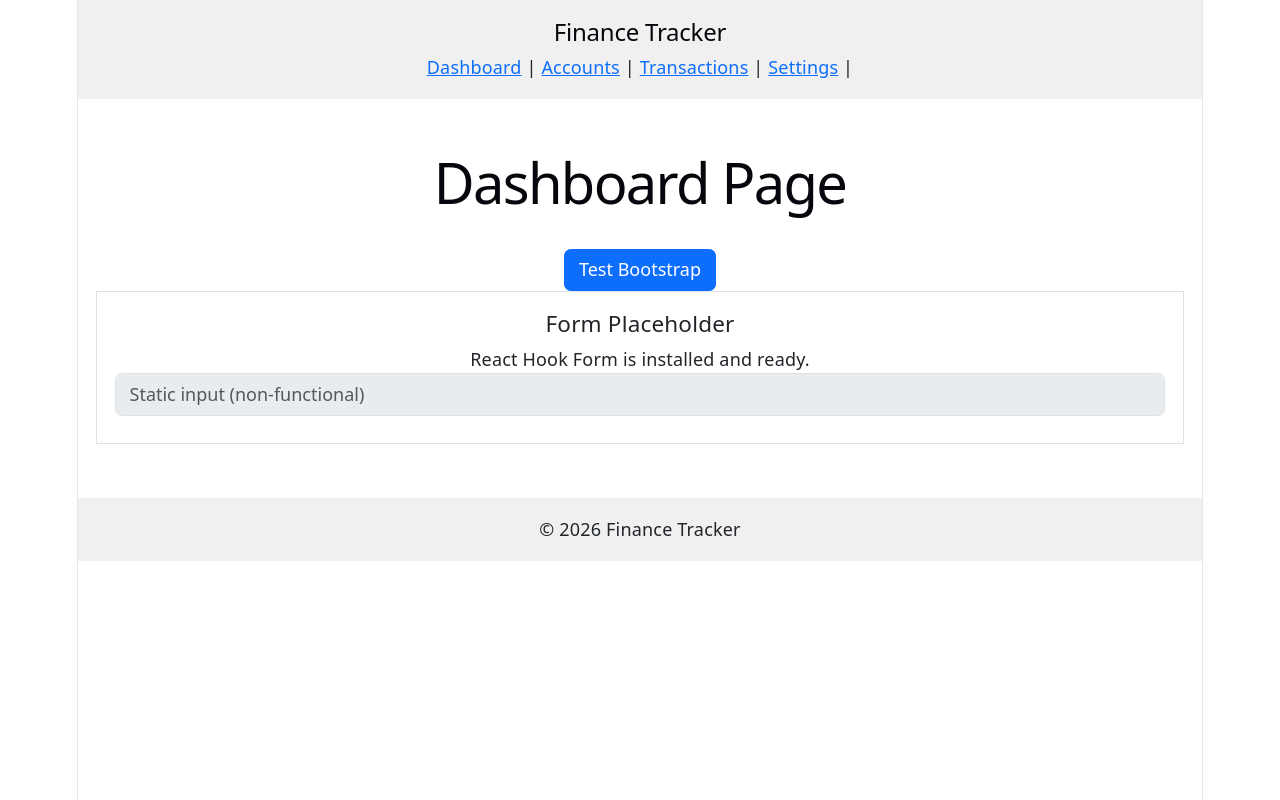
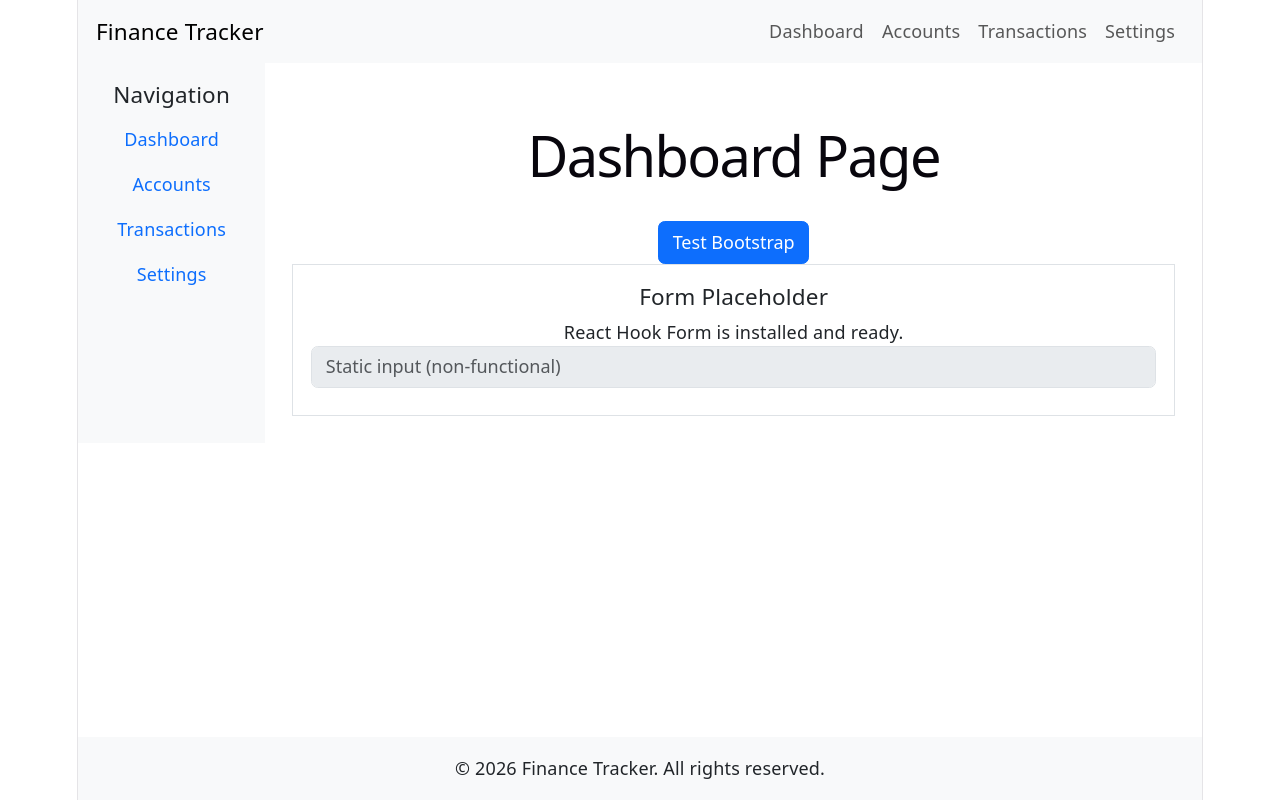
Before and after one commit to dmerc12/Finance-Tracker, a React (Vite) app in the folder client/: page / in a window 1280 px wide. Built offline with nearby package versions, Linux system fonts and the light colour scheme.

Commit message:
feat(frontend): create basic layout components with Bootstrap

```diff
--- a/client/src/components/index.ts
+++ b/client/src/components/index.ts
@@ -1 +1,3 @@
-export * from './PlaceholderForm';
+import PlaceholderForm from './PlaceholderForm';
+
+export { PlaceholderForm };
--- /dev/null
+++ b/client/src/components/layout/Footer.tsx
@@ -0,0 +1,13 @@
+import React from 'react';
+
+const Footer: React.FC = () => {
+    return (
+        <footer className="bg-light text-center py-3 mt-auto">
+            <div className="container">
+                <span>&copy; {new Date().getFullYear()} Finance Tracker. All rights reserved.</span>
+            </div>
+        </footer>
+    );
+};
+
+export default Footer;
--- /dev/null
+++ b/client/src/components/layout/Header.tsx
@@ -0,0 +1,36 @@
+import React from 'react';
+
+const Header: React.FC = () => {
+    return (
+        <nav className="navbar navbar-expand-lg navbar-light bg-light px-3">
+            <a className="navbar-brand" href="/">Finance Tracker</a>
+            <button className="navbar-toggler"
+                    type="button"
+                    data-bs-toggle="collapse"
+                    data-bs-target="#navbarNav"
+                    aria-expanded="false"
+                    aria-label="Toggle navigation"
+            >
+                <span className="navbar-toggler-icon"></span>
+            </button>
+            <div className="collapse navbar-collapse" id="navbarNav">
+                <ul className="navbar-nav ms-auto">
+                    <li className="nav-item">
+                        <a className="nav-link" href="/">Dashboard</a>
+                    </li>
+                    <li className="nav-item">
+                        <a className="nav-link" href="/accounts">Accounts</a>
+                    </li>
+                    <li className="nav-item">
+                        <a className="nav-link" href="/transactions">Transactions</a>
+                    </li>
+                    <li className="nav-item">
+                        <a className="nav-link" href="/settings">Settings</a>
+                    </li>
+                </ul>
+            </div>
+        </nav>
+    );
+};
+
+export default Header;
--- /dev/null
+++ b/client/src/components/layout/Sidebar.tsx
@@ -0,0 +1,25 @@
+import React from 'react';
+
+const Sidebar: React.FC = () => {
+    return (
+        <aside className="bg-light p-3 h-100">
+            <h5>Navigation</h5>
+            <ul className="nav flex-column">
+                <li className="nav-item">
+                    <a className="nav-link" href="/">Dashboard</a>
+                </li>
+                <li className="nav-item">
+                    <a className="nav-link" href="/accounts">Accounts</a>
+                </li>
+                <li className="nav-item">
+                    <a className="nav-link" href="/transactions">Transactions</a>
+                </li>
+                <li className="nav-item">
+                    <a className="nav-link" href="/settings">Settings</a>
+                </li>
+            </ul>
+        </aside>
+    );
+};
+
+export default Sidebar;
--- /dev/null
+++ b/client/src/components/layout/index.ts
@@ -0,0 +1,5 @@
+import Header from './Header';
+import Footer from './Footer';
+import Sidebar from './Sidebar';
+
+export { Header, Footer, Sidebar };
--- a/client/src/layouts/MainLayout.tsx
+++ b/client/src/layouts/MainLayout.tsx
@@ -1,24 +1,22 @@
 import React from 'react';
 import { Outlet } from 'react-router-dom';
+import { Header, Footer, Sidebar } from '../components/layout';
 
 const MainLayout: React.FC = () => {
     return (
-        <div>
-            <header style={{ background: '#f0f0f0', padding: '1rem' }}>
-                <h2>Finance Tracker</h2>
-                <nav>
-                    <a href="/">Dashboard</a> |{' '}
-                    <a href="/accounts">Accounts</a> |{' '}
-                    <a href="/transactions">Transactions</a> |{' '}
-                    <a href="/settings">Settings</a> |{' '}
-                </nav>
-            </header>
-            <main style={{ padding: '1rem' }}>
-                <Outlet />
-            </main>
-            <footer style={{ background: '#f0f0f0', padding: '1rem', marginTop: '2rem' }}>
-                <p>&copy; {new Date().getFullYear()} Finance Tracker</p>
-            </footer>
+        <div className="d-flex flex-column min-vh-100">
+            <Header />
+            <div className="container-fluid flex-grow-1">
+                <div className="row h-100">
+                    <div className="col-md-3 col-lg-2 p-0">
+                        <Sidebar />
+                    </div>
+                    <main className="col-md-9 col-lg-10 p-4">
+                        <Outlet />
+                    </main>
+                </div>
+            </div>
+            <Footer />
         </div>
     );
 };
--- a/client/src/pages/Dashboard.tsx
+++ b/client/src/pages/Dashboard.tsx
@@ -1,5 +1,5 @@
 import React from 'react';
-import PlaceholderForm from '../components/PlaceholderForm';
+import { PlaceholderForm } from '../components';
 
 const Dashboard: React.FC = () => {
     return (
```
